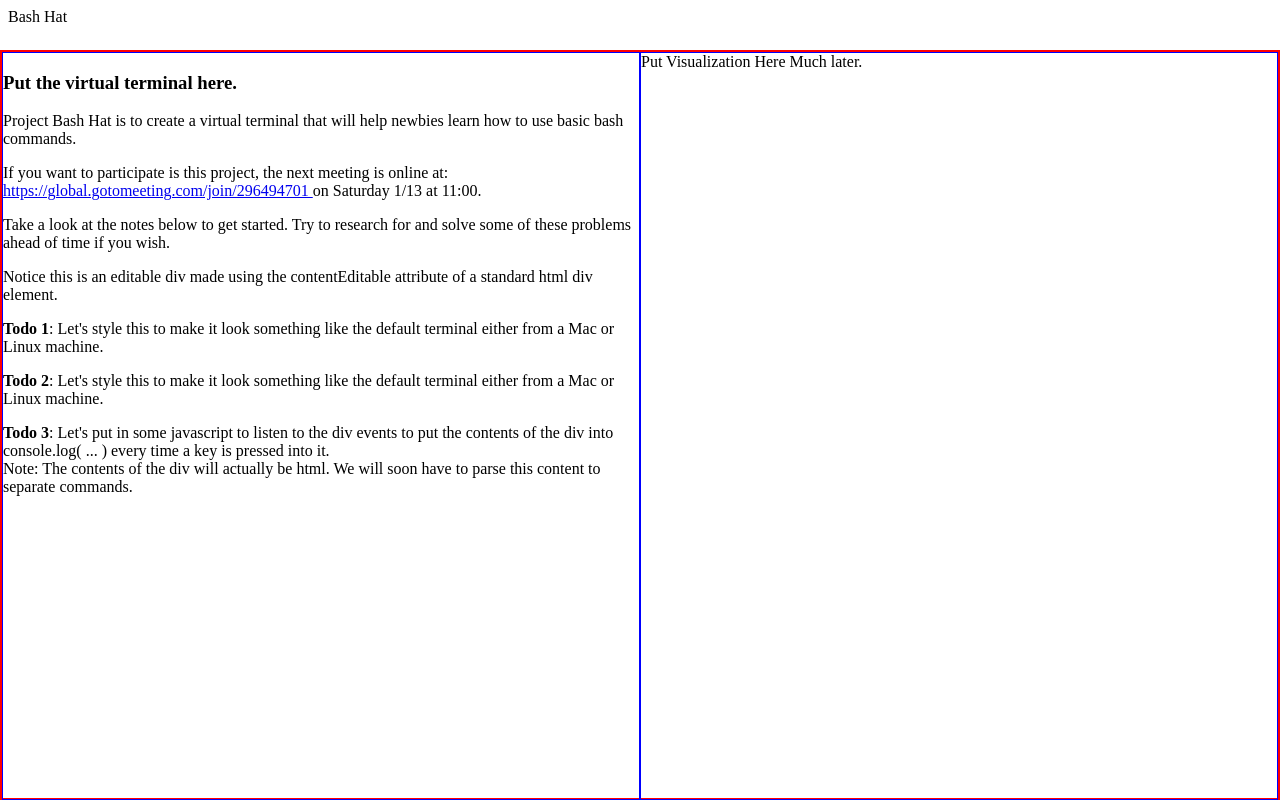
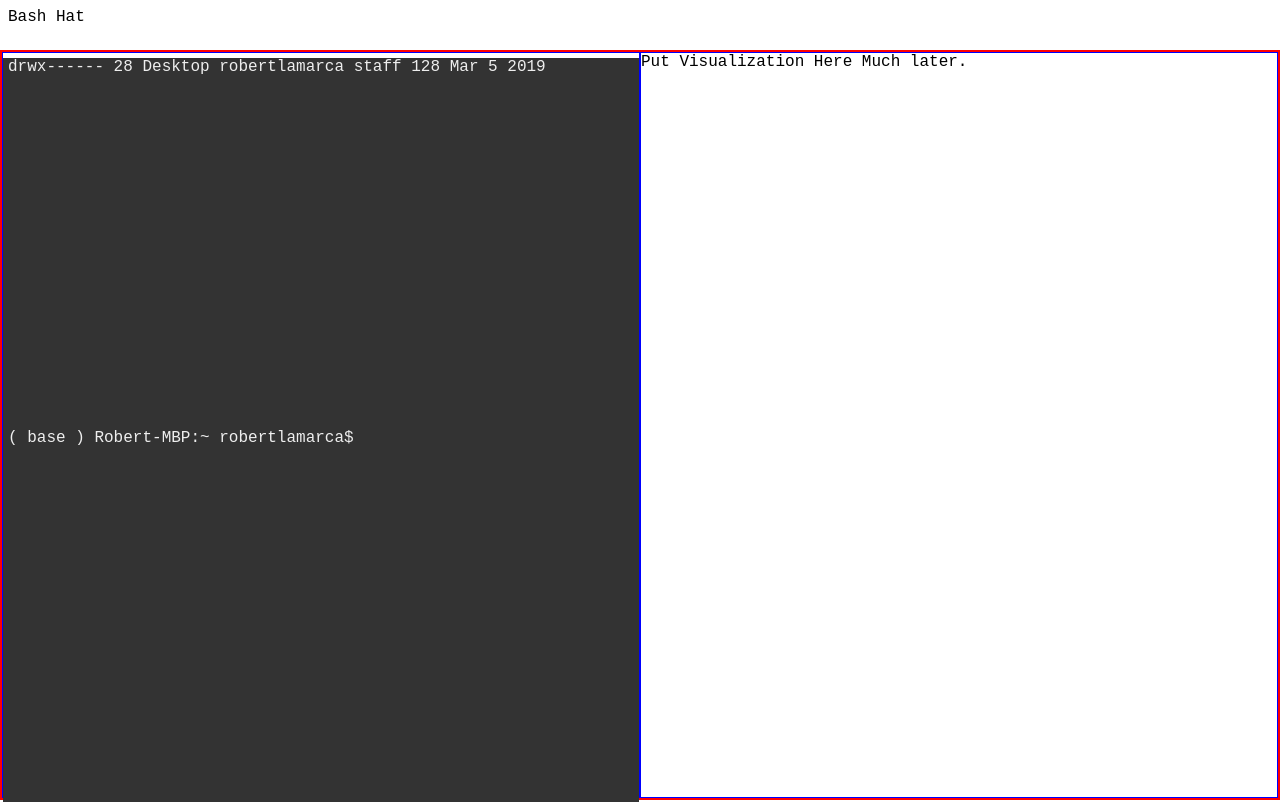
Before and after one commit to nyjs-study-group/bash-hat, a React (Vite) app: page / in a window 1280 px wide. Built offline with nearby package versions, Linux system fonts and the light colour scheme.

Commit message:
pushing first commit of terminal branch

```diff
--- a/src/App.css
+++ b/src/App.css
@@ -12,3 +12,12 @@
     left: 0;
     right: 0;
 }
+
+* {
+    box-sizing: border-box;
+}
+
+body {
+    font-family: 'Courier New', Courier, monospace;
+    font-size: 16px;
+}
--- a/src/components/panel/panel.component.js
+++ b/src/components/panel/panel.component.js
@@ -5,7 +5,7 @@ import React from 'react';
 import './panel.component.css';
 
 export const Panel = props => (
-    <div className="container panel" contentEditable>
+    <div className="container panel">
         { props.children }
     </div>
 );
--- /dev/null
+++ b/src/components/terminal/input/index.js
@@ -0,0 +1,2 @@
+
+export { TerminalInput } from './terminal-input.component';
--- /dev/null
+++ b/src/components/terminal/input/terminal-input.component.js
@@ -0,0 +1,14 @@
+import React from 'react';
+
+import '../terminal.component.css';
+
+export const TerminalInput = props => (
+    <div className="input terminal">
+        <div className="prompt status">
+            ( base ) Robert-MBP:~ robertlamarca$
+        </div>
+        <div className="prompt input" contentEditable>
+
+        </div>
+    </div>
+)
--- /dev/null
+++ b/src/components/terminal/output/index.js
@@ -0,0 +1,2 @@
+
+export { TerminalOutput } from './terminal-output.component'
--- /dev/null
+++ b/src/components/terminal/output/terminal-output.component.js
@@ -0,0 +1,13 @@
+
+import React from 'react';
+
+import '../terminal.component.css';
+
+export const TerminalOutput = props => (
+    <div className="output terminal">
+        <div className="line">
+
+            drwx------  28 Desktop robertlamarca  staff  128  Mar 5  2019
+        </div>
+    </div>
+);
--- a/src/components/terminal/terminal.component.css
+++ b/src/components/terminal/terminal.component.css
@@ -0,0 +1,40 @@
+.terminal {
+    background-color: #333;
+    color: #eee;
+
+    height: 100%;
+    width: 100%;
+}
+
+.header.terminal {
+    background-color: #999;
+    color: #333;
+    display: flex;
+    font-weight: 900;
+    align-items: center;
+    height: 1.3rem;
+    padding: 0 5px;
+}
+
+.content.terminal {
+    color: #eee;
+    margin: 5px;
+    width: calc( 100% - 10px );
+    overflow: hidden;
+
+    display: grid;
+
+}
+
+.input.terminal {
+    /* border: 4px solid red; */
+    height: 1.3rem;
+}
+
+.output.terminal {
+    align-self: baseline;
+    /* border: 2px solid blue; */
+    position: relative;
+    width: 100% - 10px;
+    opacity: 1;
+}
--- a/src/components/terminal/terminal.component.js
+++ b/src/components/terminal/terminal.component.js
@@ -1,44 +1,23 @@
 import React from 'react';
 
+import { TerminalInput } from './input';
+import { TerminalOutput } from './output';
+
+import './terminal.component.css';
+
 export const Terminal = props => (
-    <div id="terminal" className="terminal" contentEditable>
-        <h3>Put the virtual terminal here.</h3>
+    <div id="terminal" className="container terminal">
+        {/* <div className="header terminal">
+            Bash Hat Virtual Terminal
+        </div> */}
 
-        <p>Project Bash Hat is to create a virtual terminal that
-            will help newbies learn how to use basic bash commands.
-        </p>
+        <div className="content terminal">
 
-        <p>If you want to participate is this project, the next meeting
-            is online at: <br/>
-            <a href="https://global.gotomeeting.com/join/296494701">
-                https://global.gotomeeting.com/join/296494701 </a>
-            on Saturday 1/13 at 11:00.
-        </p>
+            <TerminalOutput/>
 
-        <p>Take a look at the notes below to get started.
-            Try to research for and solve some of these problems ahead of time if
-            you wish.
-        </p>
+            <TerminalInput/>
 
-        <p>Notice this is an editable div made using the contentEditable attribute of
-            a standard html div element.
-        </p>
+        </div>
 
-        <p><b>Todo 1</b>: Let's style this to make it look something
-        like the default terminal either from a Mac or Linux machine.
-        </p>
-
-        <p><b>Todo 2</b>: Let's style this to make it look something
-        like the default terminal either from a Mac or Linux machine.
-        </p>
-
-        <p><b>Todo 3</b>: Let's put in some javascript to listen to the
-            div events to put the contents of the div into console.log( ... )
-            every time a key is pressed into it.<br/>
-
-            Note: The contents of the div will actually be html.  We will
-            soon have to parse this content to separate commands.
-
-        </p>
     </div>
 );
```
